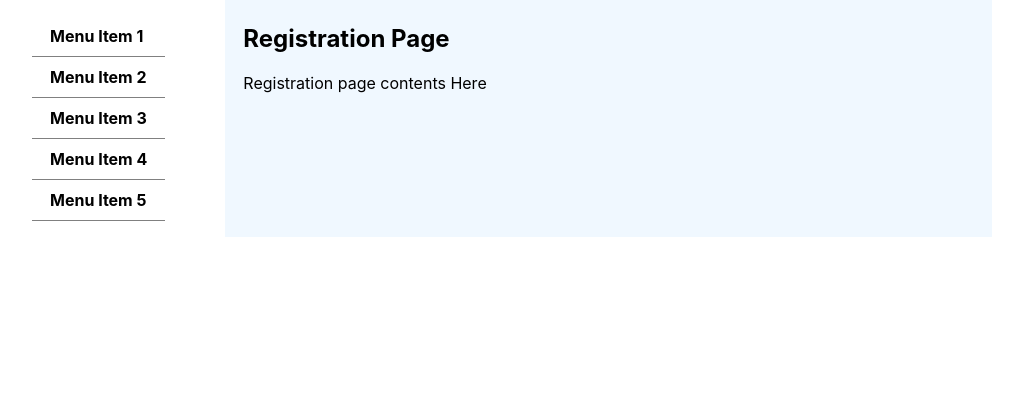
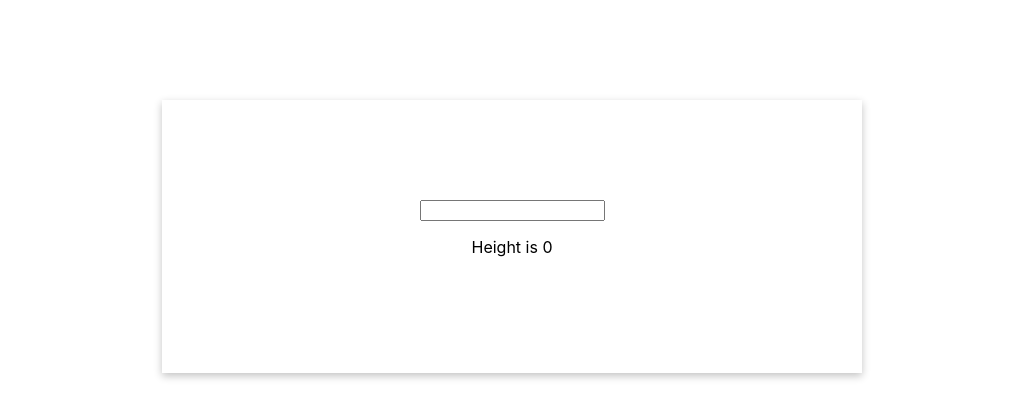
Before and after one commit to dtarxanyan/movies-project, a React (Create React App) app: page / in a window 1280 px wide. Shown: the top 418 px of the page, without its empty margins (128-1151 px from the left). Built offline with nearby package versions, Linux system fonts and the light colour scheme.

Commit message:
volume counter

```diff
--- a/src/App.js
+++ b/src/App.js
@@ -1,19 +1,15 @@
 import React from "react";
-import Layout from "./components/Functional/Layout/Layout";
-import RegistrationPage from "./components/Functional/RegistrationPage/RegistrationPage";
+
+import InputField from "./components/VolumeadnArea";
 
 class App extends React.Component {
-    constructor(props) {
-        super(props);
-    }
+  constructor(props) {
+    super(props);
+  }
 
-    render() {
-        return (
-            <Layout>
-                <RegistrationPage/>
-            </Layout>
-        );
-    }
+  render() {
+    return <InputField area={12} />;
+  }
 }
 
 export default App;
--- /dev/null
+++ b/src/components/VolumeadnArea/index.js
@@ -0,0 +1,19 @@
+import { useState } from "react";
+
+const InputField = ({ area }) => {
+  const [volume, setVolume] = useState(null);
+  return (
+    <>
+      <form className="container">
+        <input
+          type="text"
+          value={volume}
+          onChange={(e) => setVolume(e.target.value)}
+        />
+        <p>Height is {volume * 12}</p>
+      </form>
+    </>
+  );
+};
+
+export default InputField;
```
